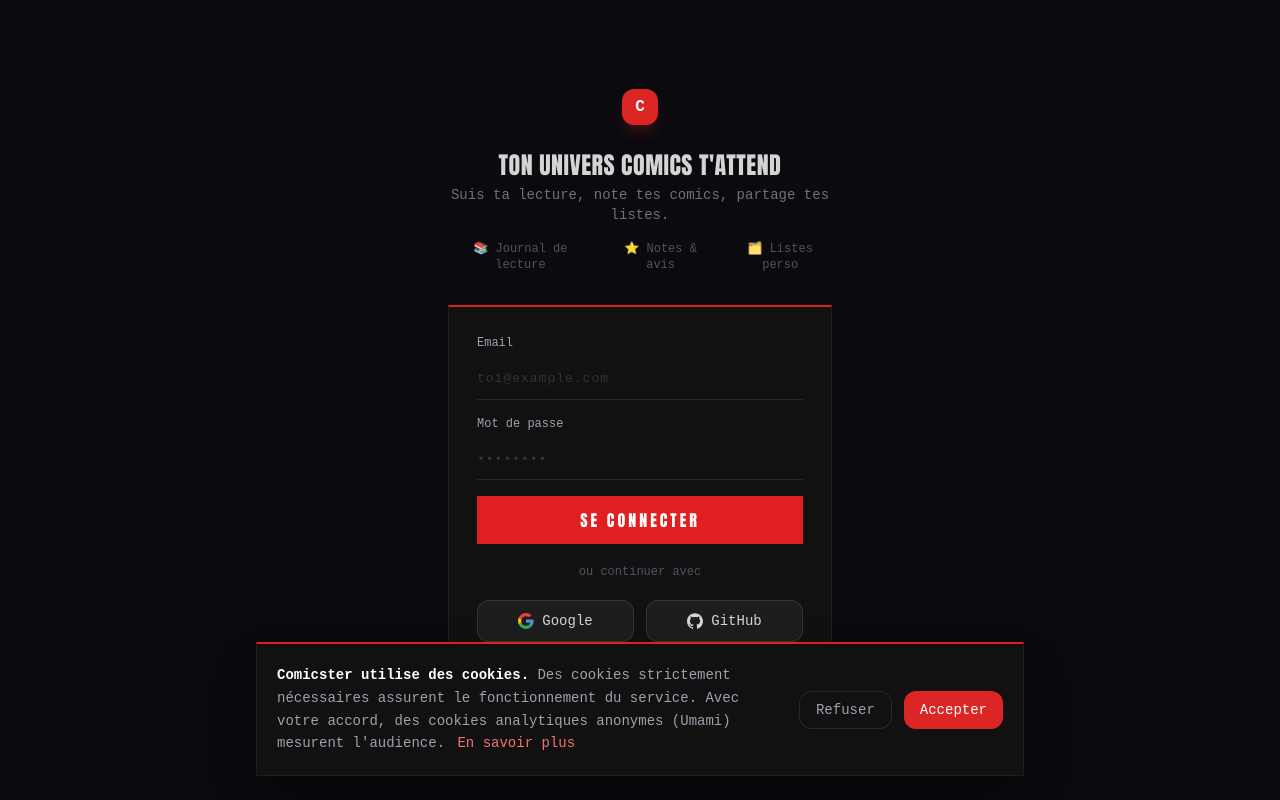
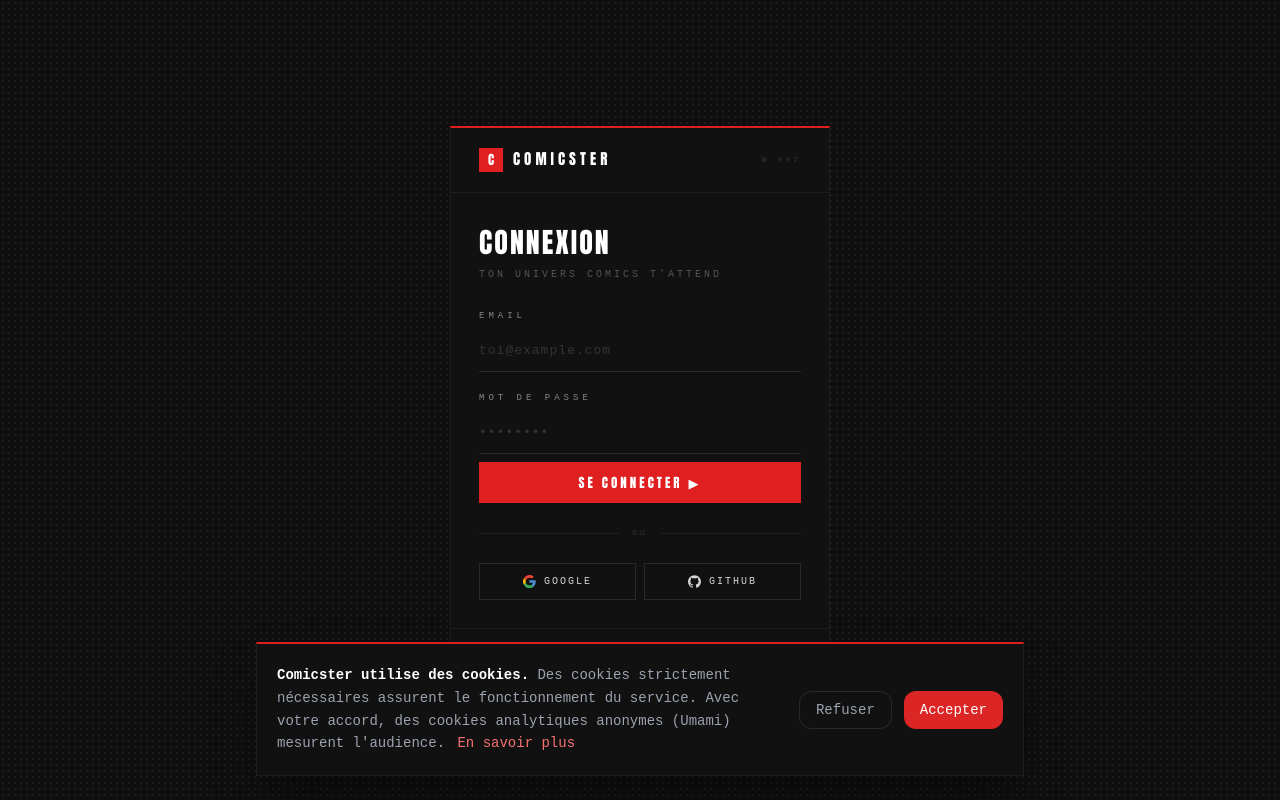
Before and after one commit to massinissabencherif/test-rebase, a Nuxt app in the folder frontend/: page /auth/login in a window 1280 px wide. Built offline with nearby package versions, Linux system fonts and the light colour scheme.

Commit message:
style: brutalist login — card layout, underline inputs, 2FA step redesign
Co-Authored-By: Claude Sonnet 4.6 <noreply@anthropic.com>

```diff
--- a/frontend/app/pages/auth/login.vue
+++ b/frontend/app/pages/auth/login.vue
@@ -1,38 +1,31 @@
 <template>
-  <div class="min-h-screen flex items-center justify-center px-4 py-16 bg-[#0a0a0f]">
-    <!-- Glow bg -->
-    <div class="absolute inset-0 pointer-events-none overflow-hidden">
-      <div class="absolute top-1/4 left-1/2 -translate-x-1/2 w-[500px] h-[300px] bg-red-800/8 rounded-full blur-3xl"></div>
+  <div style="min-height:100vh;display:flex;align-items:center;justify-content:center;padding:48px 24px;background:#0f0f0f;position:relative;">
+    <div style="position:fixed;inset:0;background-image:radial-gradient(circle,rgba(255,255,255,0.055) 1px,transparent 1px);background-size:6px 6px;pointer-events:none;z-index:0;"></div>
+
+    <div style="width:100%;max-width:380px;position:relative;z-index:1;">
+      <div class="card">
+
+        <!-- Header -->
+        <div style="padding:20px 28px;border-bottom:1px solid #1e1e1e;display:flex;align-items:center;justify-content:space-between;">
+          <NuxtLink to="/" class="flex items-center gap-[10px]">
+            <div style="width:24px;height:24px;background:#e02020;display:flex;align-items:center;justify-content:center;">
+              <span style="font-family:impact,sans-serif;font-size:13px;color:#fff;line-height:1;">C</span>
+            </div>
+            <span style="font-family:impact,sans-serif;font-size:15px;letter-spacing:4px;color:#fff;text-transform:uppercase;">COMICSTER</span>
+          </NuxtLink>
+          <span style="font-family:'Courier New',monospace;font-size:8px;letter-spacing:3px;color:#333;">№ 002</span>
         </div>
 
-    <div class="relative w-full max-w-sm">
-      <!-- Header -->
-      <div class="text-center mb-8">
-        <NuxtLink to="/" class="inline-flex items-center gap-2 mb-6 group">
-          <div class="w-9 h-9 bg-red-600 rounded-xl flex items-center justify-center shadow-lg shadow-red-900/40">
-            <span class="text-white font-black">C</span>
-          </div>
-        </NuxtLink>
-        <template v-if="step !== '2fa'">
-          <h1 class="text-2xl font-bold mb-1">Ton univers comics t'attend</h1>
-          <p class="text-gray-500 text-sm mb-4">Suis ta lecture, note tes comics, partage tes listes.</p>
-          <div class="flex justify-center gap-4 text-xs text-gray-600 mb-6">
-            <span>📚 Journal de lecture</span>
-            <span>⭐ Notes & avis</span>
-            <span>🗂️ Listes perso</span>
-          </div>
-        </template>
-        <template v-else>
-          <h1 class="text-2xl font-bold mb-1">Vérification 2FA</h1>
-          <p class="text-gray-500 text-sm">Entre le code de ton application</p>
-        </template>
-      </div>
+        <!-- Body -->
+        <div style="padding:28px;">
 
           <!-- 2FA step -->
-      <div v-if="step === '2fa'" class="card p-7">
-        <form @submit.prevent="submit2FA" class="space-y-4" aria-label="Vérification 2FA">
-          <div>
-            <label for="totp-code" class="block text-xs font-medium text-gray-400 mb-2">Code d'authentification</label>
+          <template v-if="step === '2fa'">
+            <div style="font-family:impact,sans-serif;font-size:28px;letter-spacing:2px;text-transform:uppercase;color:#fff;margin-bottom:4px;">VÉRIFICATION</div>
+            <div style="font-family:'Courier New',monospace;font-size:10px;letter-spacing:3px;color:#555;text-transform:uppercase;margin-bottom:28px;">Code de ton application 2FA</div>
+
+            <form @submit.prevent="submit2FA" aria-label="Vérification 2FA">
+              <div style="margin-bottom:24px;">
                 <input
                   id="totp-code"
                   v-model="totpCode"
@@ -41,74 +34,69 @@
                   maxlength="6"
                   required
                   placeholder="000000"
-              class="input text-center text-2xl tracking-widest font-mono"
                   autofocus
                   autocomplete="one-time-code"
+                  style="width:100%;background:transparent;border:none;border-bottom:2px solid #e02020;color:#fff;font-family:impact,sans-serif;font-size:28px;letter-spacing:12px;text-align:center;padding:10px 0;outline:none;"
                 />
+                <div style="font-family:'Courier New',monospace;font-size:9px;letter-spacing:2px;color:#555;text-transform:uppercase;text-align:center;margin-top:8px;">Code à 6 chiffres — expire dans 30s</div>
               </div>
 
-          <div v-if="error" role="alert" class="flex items-center gap-2 bg-red-500/10 border border-red-500/20 rounded-xl px-4 py-3 text-sm text-red-400">
-            <span aria-hidden="true">⚠</span>
-            {{ error }}
+              <div v-if="error" role="alert" style="display:flex;align-items:center;gap:8px;background:rgba(224,32,32,0.08);border:1px solid rgba(224,32,32,0.2);padding:10px 12px;font-family:'Courier New',monospace;font-size:11px;color:#e02020;margin-bottom:16px;">
+                <span aria-hidden="true">⚠</span>{{ error }}
               </div>
 
-          <button type="submit" :disabled="loading" class="btn-primary w-full justify-center !py-3 text-base mt-2">
+              <button type="submit" :disabled="loading" class="btn-primary" style="width:100%;justify-content:center;margin-bottom:14px;">
                 <span v-if="loading">Vérification…</span>
-            <span v-else>Vérifier</span>
+                <span v-else>VÉRIFIER ▶</span>
               </button>
-          <button type="button" @click="step = 'credentials'; error = ''" class="w-full text-sm text-gray-500 hover:text-gray-300 transition">
+              <button type="button" @click="step = 'credentials'; error = ''" style="width:100%;text-align:center;font-family:'Courier New',monospace;font-size:9px;letter-spacing:2px;color:#555;text-transform:uppercase;background:none;border:none;cursor:pointer;">
                 ← Retour
               </button>
             </form>
-      </div>
+          </template>
 
           <!-- Credentials step -->
-      <div v-else class="card p-7">
-        <form @submit.prevent="submit" class="space-y-4" aria-label="Connexion par email">
+          <template v-else>
+            <div style="font-family:impact,sans-serif;font-size:28px;letter-spacing:2px;text-transform:uppercase;color:#fff;margin-bottom:4px;">CONNEXION</div>
+            <div style="font-family:'Courier New',monospace;font-size:10px;letter-spacing:3px;color:#555;text-transform:uppercase;margin-bottom:28px;">Ton univers comics t'attend</div>
+
+            <form @submit.prevent="submit" class="space-y-5" aria-label="Connexion par email">
               <div>
-            <label for="login-email" class="block text-xs font-medium text-gray-400 mb-2">Email</label>
+                <label for="login-email" style="display:block;font-family:'Courier New',monospace;font-size:9px;letter-spacing:4px;color:#888;text-transform:uppercase;margin-bottom:8px;">Email</label>
                 <input id="login-email" v-model="form.email" type="email" required placeholder="toi@example.com" class="input" autocomplete="email" />
               </div>
-
               <div>
-            <label for="login-password" class="block text-xs font-medium text-gray-400 mb-2">Mot de passe</label>
+                <label for="login-password" style="display:block;font-family:'Courier New',monospace;font-size:9px;letter-spacing:4px;color:#888;text-transform:uppercase;margin-bottom:8px;">Mot de passe</label>
                 <input id="login-password" v-model="form.password" type="password" required placeholder="••••••••" class="input" autocomplete="current-password" />
               </div>
 
-          <!-- Error -->
-          <div v-if="error" role="alert" class="flex items-center gap-2 bg-red-500/10 border border-red-500/20 rounded-xl px-4 py-3 text-sm text-red-400">
-            <span aria-hidden="true">⚠</span>
-            {{ error }}
+              <div v-if="error" role="alert" style="display:flex;align-items:center;gap:8px;background:rgba(224,32,32,0.08);border:1px solid rgba(224,32,32,0.2);padding:10px 12px;font-family:'Courier New',monospace;font-size:11px;color:#e02020;">
+                <span aria-hidden="true">⚠</span>{{ error }}
               </div>
 
-          <button type="submit" :disabled="loading" class="btn-primary w-full justify-center !py-3 text-base mt-2">
-            <span v-if="loading" class="flex items-center justify-center gap-2">
-              <svg class="animate-spin h-4 w-4" viewBox="0 0 24 24" fill="none" aria-hidden="true">
+              <button type="submit" :disabled="loading" class="btn-primary" style="width:100%;justify-content:center;margin-top:8px;">
+                <span v-if="loading" class="flex items-center gap-2">
+                  <svg class="animate-spin h-3.5 w-3.5" viewBox="0 0 24 24" fill="none" aria-hidden="true">
                     <circle class="opacity-25" cx="12" cy="12" r="10" stroke="currentColor" stroke-width="4"/>
                     <path class="opacity-75" fill="currentColor" d="M4 12a8 8 0 018-8v8z"/>
                   </svg>
-              <span class="sr-only">Chargement</span>
                   Connexion…
                 </span>
-            <span v-else>Se connecter</span>
+                <span v-else>SE CONNECTER ▶</span>
               </button>
             </form>
 
             <!-- Divider -->
-        <div class="flex items-center gap-3 my-5">
-          <div class="flex-1 h-px bg-white/8"></div>
-          <span class="text-xs text-gray-600">ou continuer avec</span>
-          <div class="flex-1 h-px bg-white/8"></div>
+            <div class="flex items-center gap-3 my-6">
+              <div style="flex:1;height:1px;background:#1e1e1e;"></div>
+              <span style="font-family:'Courier New',monospace;font-size:8px;letter-spacing:3px;color:#333;text-transform:uppercase;">ou</span>
+              <div style="flex:1;height:1px;background:#1e1e1e;"></div>
             </div>
 
-        <!-- OAuth buttons -->
-        <div class="grid grid-cols-2 gap-3">
-          <a
-            :href="`${apiBase}/auth/google`"
-            aria-label="Se connecter avec Google"
-            class="flex items-center justify-center gap-2 px-4 py-2.5 rounded-xl border border-white/10 bg-white/5 hover:bg-white/10 transition text-sm font-medium"
-          >
-            <svg class="w-4 h-4" viewBox="0 0 24 24" aria-hidden="true">
+            <!-- OAuth -->
+            <div style="display:grid;grid-template-columns:1fr 1fr;gap:8px;">
+              <a :href="`${apiBase}/auth/google`" aria-label="Se connecter avec Google" class="btn-oauth">
+                <svg width="13" height="13" viewBox="0 0 24 24" fill="none" aria-hidden="true">
                   <path fill="#EA4335" d="M5.266 9.765A7.077 7.077 0 0 1 12 4.909c1.69 0 3.218.6 4.418 1.582L19.91 3C17.782 1.145 15.055 0 12 0 7.27 0 3.198 2.698 1.24 6.65l4.026 3.115Z"/>
                   <path fill="#34A853" d="M16.04 18.013c-1.09.703-2.474 1.078-4.04 1.078a7.077 7.077 0 0 1-6.723-4.823l-4.04 3.067A11.965 11.965 0 0 0 12 24c2.933 0 5.735-1.043 7.834-3l-3.793-2.987Z"/>
                   <path fill="#4A90D9" d="M19.834 21c2.195-2.048 3.62-5.096 3.62-9 0-.71-.109-1.473-.272-2.182H12v4.637h6.436c-.317 1.559-1.17 2.766-2.395 3.558L19.834 21Z"/>
@@ -116,25 +104,24 @@
                 </svg>
                 Google
               </a>
-          <a
-            :href="`${apiBase}/auth/github`"
-            aria-label="Se connecter avec GitHub"
-            class="flex items-center justify-center gap-2 px-4 py-2.5 rounded-xl border border-white/10 bg-white/5 hover:bg-white/10 transition text-sm font-medium"
-          >
-            <svg class="w-4 h-4 fill-current" viewBox="0 0 24 24" aria-hidden="true">
+              <a :href="`${apiBase}/auth/github`" aria-label="Se connecter avec GitHub" class="btn-oauth">
+                <svg width="13" height="13" viewBox="0 0 24 24" fill="currentColor" aria-hidden="true">
                   <path d="M12 .297c-6.63 0-12 5.373-12 12 0 5.303 3.438 9.8 8.205 11.385.6.113.82-.258.82-.577 0-.285-.01-1.04-.015-2.04-3.338.724-4.042-1.61-4.042-1.61C4.422 18.07 3.633 17.7 3.633 17.7c-1.087-.744.084-.729.084-.729 1.205.084 1.838 1.236 1.838 1.236 1.07 1.835 2.809 1.305 3.495.998.108-.776.417-1.305.76-1.605-2.665-.3-5.466-1.332-5.466-5.93 0-1.31.465-2.38 1.235-3.22-.135-.303-.54-1.523.105-3.176 0 0 1.005-.322 3.3 1.23.96-.267 1.98-.399 3-.405 1.02.006 2.04.138 3 .405 2.28-1.552 3.285-1.23 3.285-1.23.645 1.653.24 2.873.12 3.176.765.84 1.23 1.91 1.23 3.22 0 4.61-2.805 5.625-5.475 5.92.42.36.81 1.096.81 2.22 0 1.606-.015 2.896-.015 3.286 0 .315.21.69.825.57C20.565 22.092 24 17.592 24 12.297c0-6.627-5.373-12-12-12"/>
                 </svg>
                 GitHub
               </a>
             </div>
+          </template>
+
         </div>
 
-      <p class="text-center text-sm text-gray-600 mt-5">
-        Pas encore de compte ?
-        <NuxtLink to="/auth/register" class="text-red-400 hover:text-red-300 font-medium transition">
-          S'inscrire
-        </NuxtLink>
-      </p>
+        <!-- Footer -->
+        <div style="padding:14px 28px;border-top:1px solid #1e1e1e;text-align:center;font-family:'Courier New',monospace;font-size:11px;color:#555;display:flex;align-items:center;justify-content:center;gap:6px;">
+          Pas de compte ?
+          <NuxtLink to="/auth/register" style="color:#e02020;text-decoration:none;letter-spacing:1px;">S'inscrire →</NuxtLink>
+        </div>
+
+      </div>
     </div>
   </div>
 </template>
```
Lines whose indentation alone changed are shown as unchanged.
